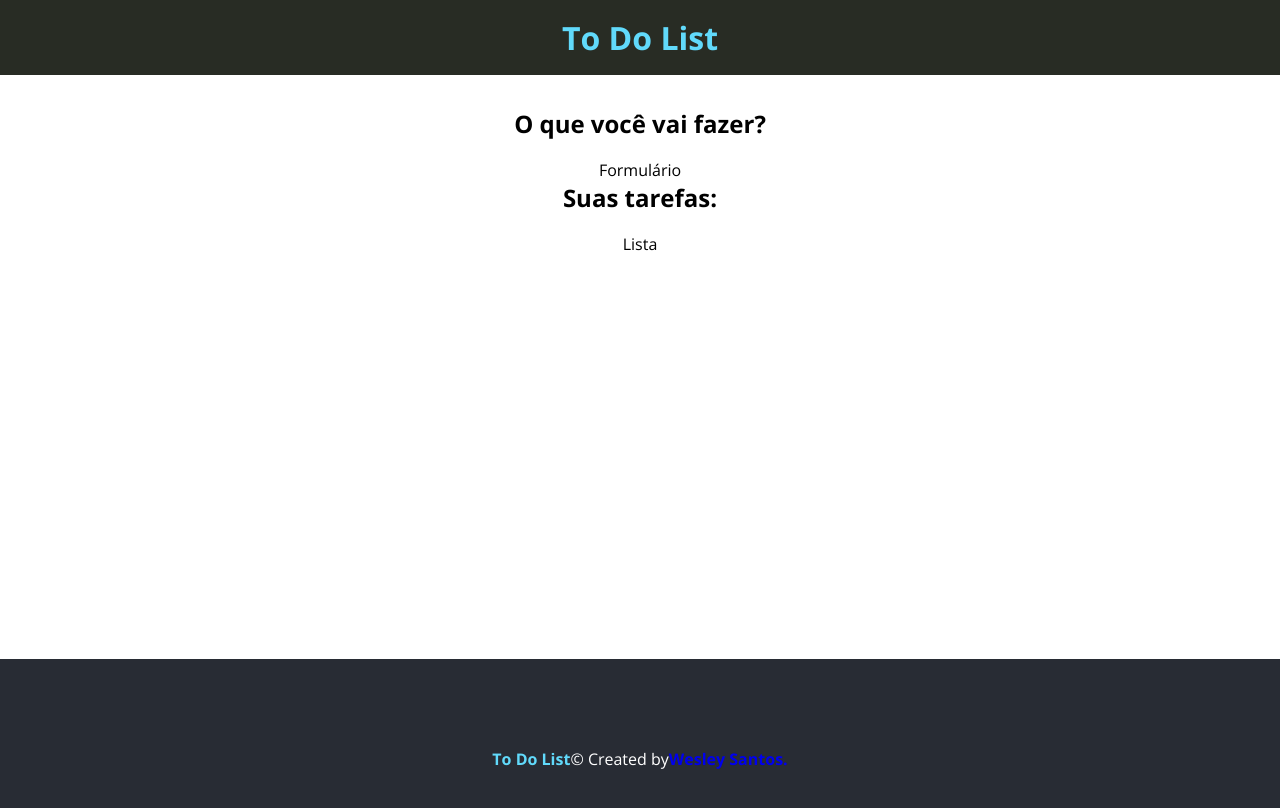
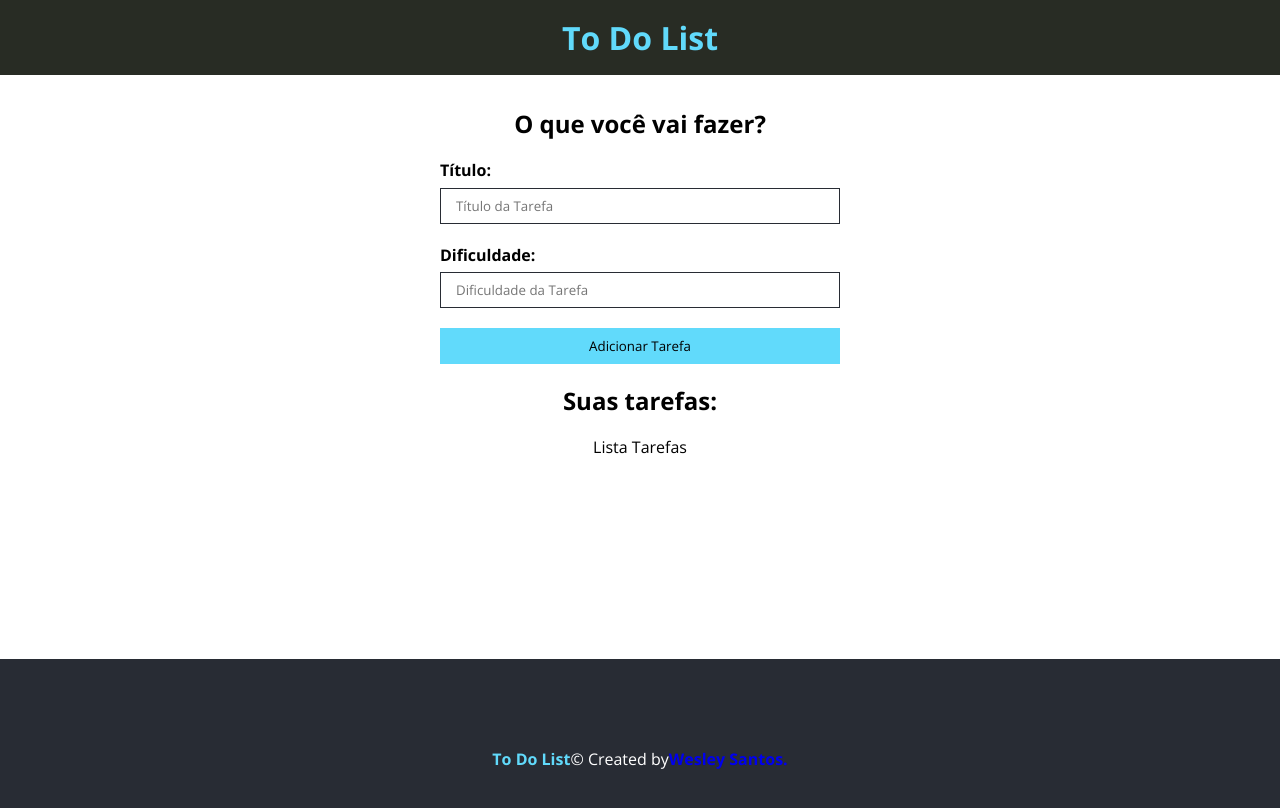
Before and after one commit to TitanCodeXD/To-do-List--Typescript, a React (Vite) app: page / in a window 1280 px wide. Shown: the top 808 px of the page. Built offline with nearby package versions, Linux system fonts and the light colour scheme.

Commit message:
Criando formulário

```diff
--- a/src/App.tsx
+++ b/src/App.tsx
@@ -4,6 +4,8 @@ import "./App.css";
 //Components
 import Footer from "./components/Footer/Footer";
 import Header from "./components/Header/Header";
+import TaskForm from "./components/TaskForm/TaskForm";
+import TaskList from "./components/TaskList/TaskList";
 
 function App() {
   return (
@@ -13,11 +15,11 @@ function App() {
         <main className="main">
           <div>
             <h2>O que você vai fazer?</h2>
-            <p>Formulário</p>
+            <TaskForm btnText="Adicionar Tarefa" />
           </div>
           <div>
             <h2>Suas tarefas:</h2>
-            <p>Lista</p>
+            <TaskList />
           </div>
         </main>
         <Footer />
--- /dev/null
+++ b/src/components/TaskForm/TaskForm.css
@@ -0,0 +1,37 @@
+.form {
+  display: flex;
+  flex-direction: column;
+  max-width: 400px;
+  margin: 0 auto;
+}
+
+.form input {
+  padding: 8px 15px;
+  margin-bottom: 1.5em;
+  border-radius: 0;
+  border: 1px solid #282c34;
+}
+
+.form input[type="submit"] {
+  background-color: #61dafb;
+  border: 1px solid #61dafb;
+  color: #000;
+  transition: 0.5s;
+  cursor: pointer;
+}
+
+.form input[type="submit"]:hover {
+  background-color: #fff;
+  border-color: #282c34;
+}
+
+.input_container {
+  display: flex;
+  flex-direction: column;
+  text-align: left;
+}
+
+.input_container label {
+  font-weight: bold;
+  margin-bottom: 0.4em;
+}
--- /dev/null
+++ b/src/components/TaskForm/TaskForm.tsx
@@ -0,0 +1,28 @@
+// CSS
+import "./TaskForm.css";
+
+type Props = {
+  btnText: string;
+};
+
+const TaskForm = ({ btnText }: Props) => {
+  return (
+    <form className="form">
+      <div className="input_container">
+        <label htmlFor="title">Título:</label>
+        <input type="text" name="title" placeholder="Título da Tarefa"></input>
+      </div>
+      <div className="input_container">
+        <label htmlFor="difficulty">Dificuldade:</label>
+        <input
+          type="text"
+          name="difficulty"
+          placeholder="Dificuldade da Tarefa"
+        ></input>
+      </div>
+      <input type="submit" value={btnText}></input>
+    </form>
+  );
+};
+
+export default TaskForm;
--- /dev/null
+++ b/src/components/TaskList/TaskList.tsx
@@ -0,0 +1,13 @@
+import React from "react";
+
+type Props = {};
+
+const TaskList = (props: Props) => {
+  return (
+    <div>
+      <p>Lista Tarefas</p>
+    </div>
+  );
+};
+
+export default TaskList;
--- a/tsconfig.json
+++ b/tsconfig.json
@@ -16,8 +16,8 @@
 
     /* Linting */
     "strict": true,
-    "noUnusedLocals": true,
-    "noUnusedParameters": true,
+    "noUnusedLocals": false,
+    "noUnusedParameters": false,
     "noFallthroughCasesInSwitch": true
   },
   "include": ["src"],
```
